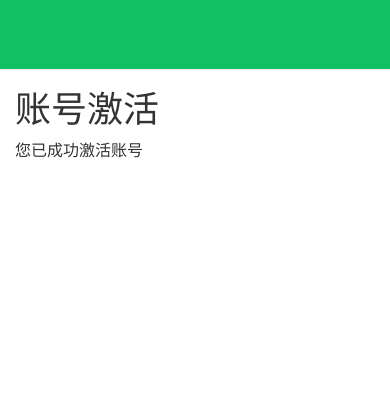
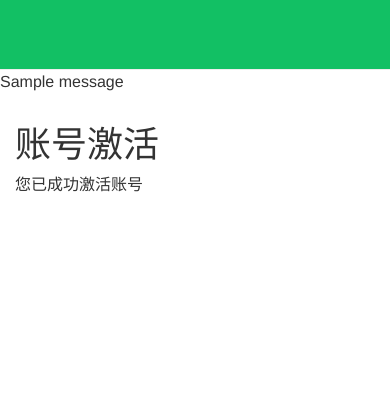
Before and after one commit to limumu008/django_blog, a Django app: page /account/activate/1/1/ in a window 390 px wide. Shown: the top 420 px of the page. Run offline with Django 3.2, Linux system fonts and the light colour scheme; tables that the repository leaves empty hold one stand-in row (values such as "Sample post"); one stand-in notice (Sample message) is shown; parts of the project's set-up code (start-up, migrations or seed data) failed here and were passed over; some libraries are stand-ins or nearby versions.

Commit message:
fix the Chinese tag:only use English tag add feature:show message

```diff
--- a/blog/urls.py
+++ b/blog/urls.py
@@ -9,4 +9,5 @@
     path(r'share_article/<int:id>/', views.share_article, name='share_article'),
     path(r'tags/<slug:tag_slug>/', views.IndexView.as_view(), name='tag_index'),
     path(r'tags/', views.retrieve_tags, name='tags'),
+    path(r'article/new/', views.NewArticle.as_view(), name='new_article'),
 ]
--- a/templates/base.html
+++ b/templates/base.html
@@ -15,6 +15,23 @@
 
 <body>
 
+{% if messages %}
+    <div class="row">
+        <div class="col-md-3"></div>
+        <div class="messages col-md-6">
+            {% for message in messages %}
+                <p  {% if message.tags %}
+                    class="{{ message.tags }}"
+                {% endif %}>
+                    {{ message }}
+                </p>
+            {% endfor %}
+        </div>
+        <div class="col-md-3"></div>
+    </div>
+{% endif %}
+
+
 <header class="navbar-fixed-top ">
     {% block header %}
         <div id="navbar" class="navbar-collapse collapse">
@@ -25,6 +42,7 @@
                 <li><a href="{% url 'blog:tags' %}">标签</a></li>
             </ul>
             <ul class="nav navbar-nav navbar-right">
+                <li><a href="{% url 'blog:new_article' %}">写文章</a></li>
                 {% if request.user.is_authenticated %}
                     <li><a href="{% url 'account:profile' %}">我的主页</a></li>
                 {% else %}
```
Also changed, not shown: blog/views.py (+24 -2 lines), README.md.
